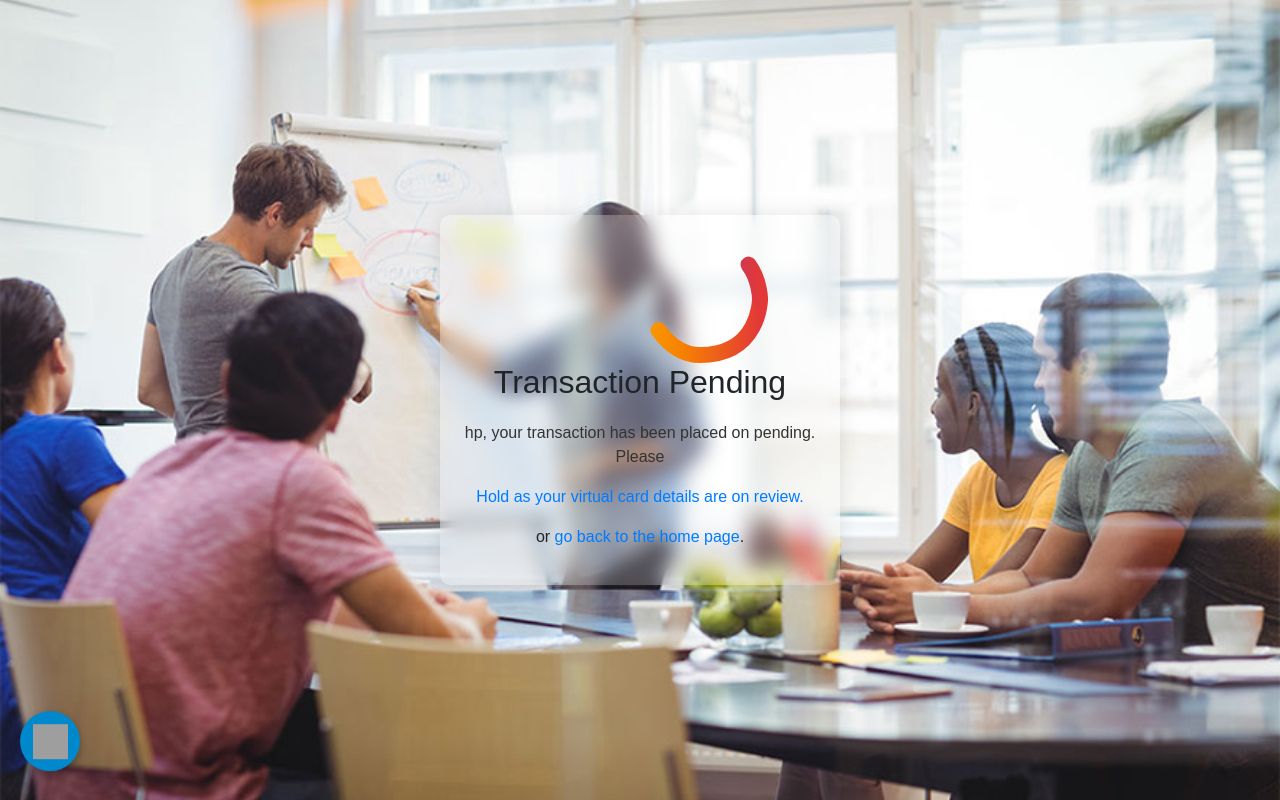
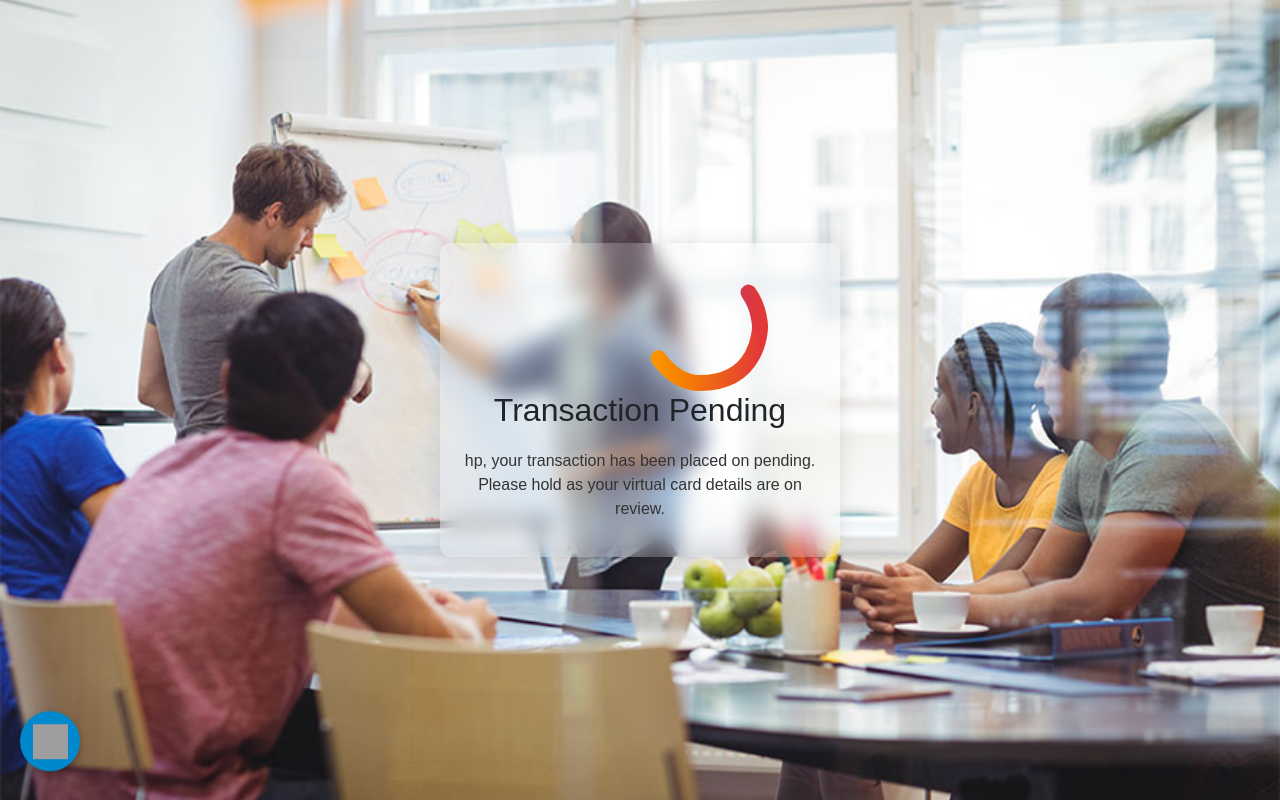
Before and after one commit to Rayflex189/Crestline-Bank, a Django app: page /pendingPro/ in a window 1280 px wide. Run offline with Django 5.2, Linux system fonts and the light colour scheme; a user stored in the database is signed in; data comes from the database, SQL or seed files in the repository; some libraries are stand-ins or nearby versions; grey boxes are pictures that could not be loaded.

Commit message:
Update pendingPro.html
Save

```diff
--- a/wealthbridge/bank_app/templates/bank_app/pendingPro.html
+++ b/wealthbridge/bank_app/templates/bank_app/pendingPro.html
@@ -245,12 +245,8 @@ s0.parentNode.insertBefore(s1,s0);
             <h2>Transaction Pending</h2>
             <p class="message">
                 {{request.user}}, your transaction has been placed on pending.
-                Please <a href="{% url 'dashboard' %}"><p class="message!">
-              Hold as your virtual card details are on review.
+                Please hold as your virtual card details are on review.
           </p>
-          </a> or
-                <a href="{% url 'dashboard' %}">go back to the home page</a>.
-            </p>
         </div>
     </div>
     <script>
```
